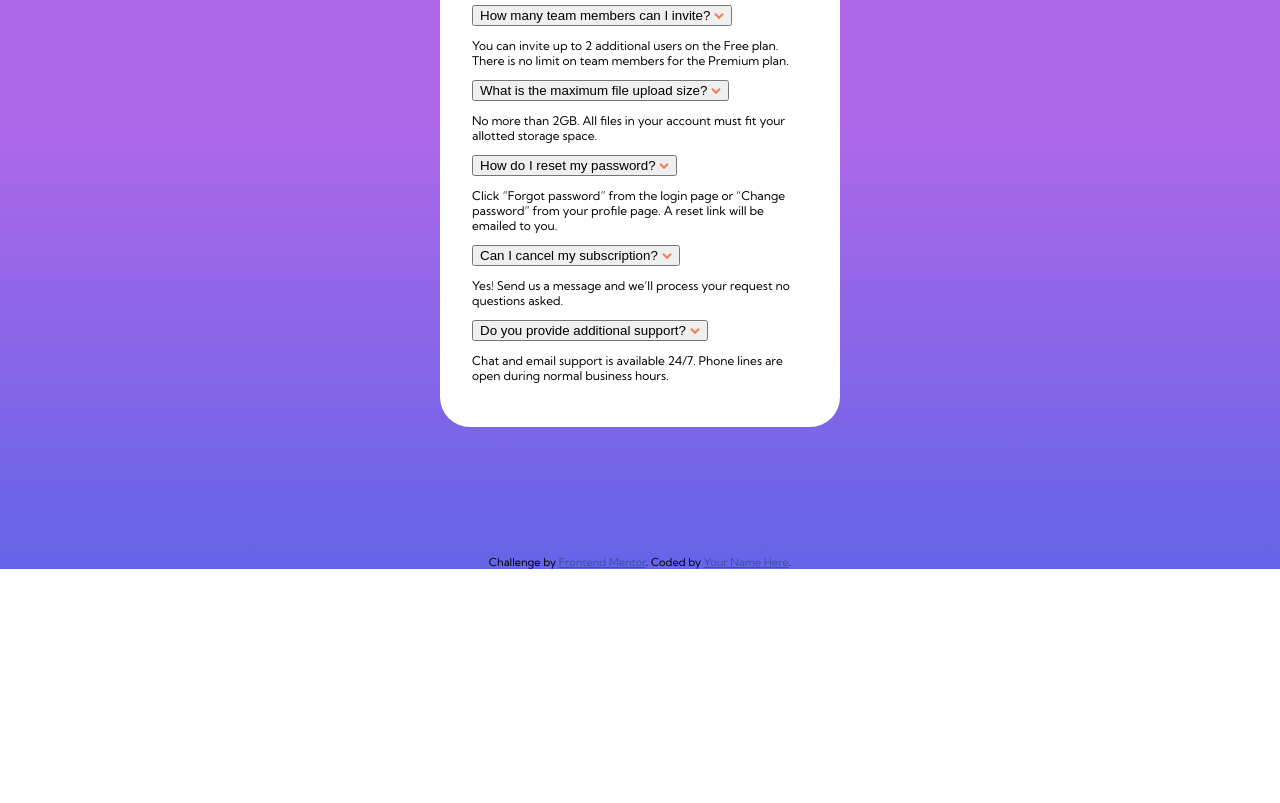
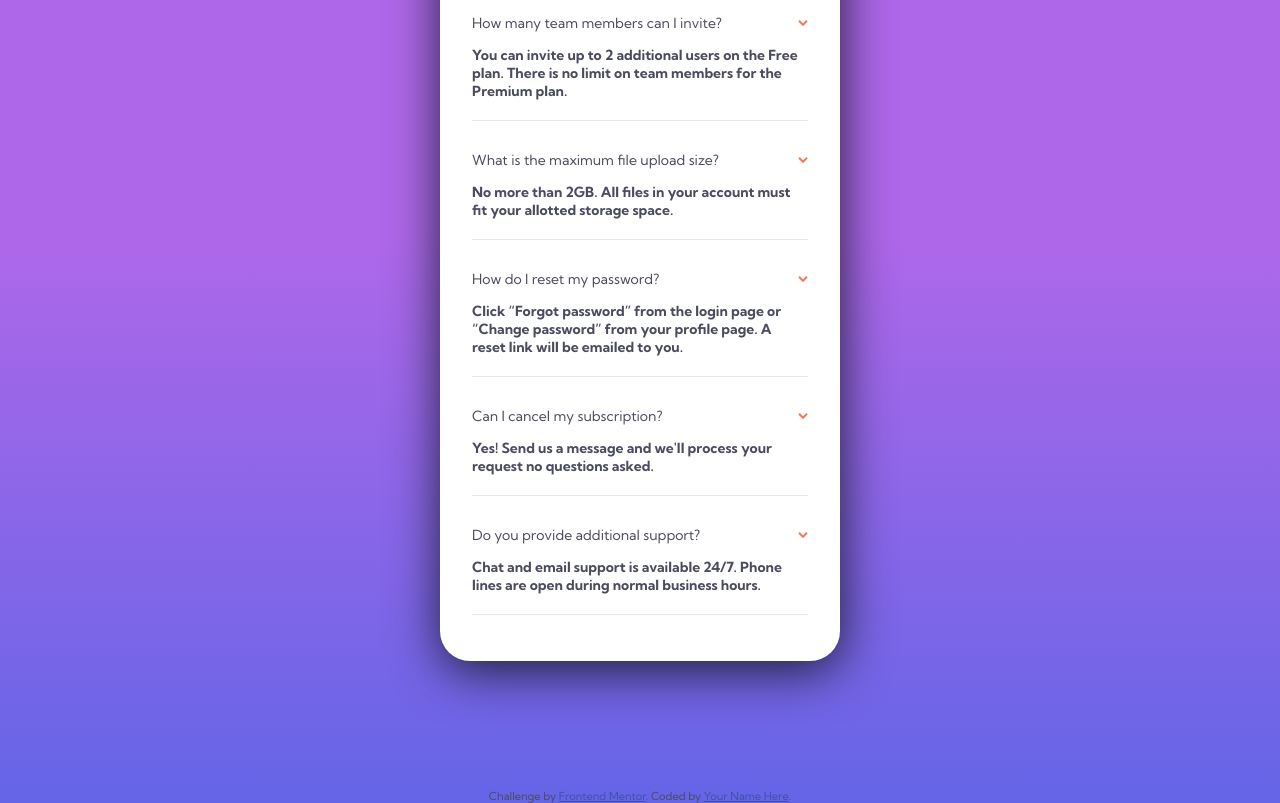
Before and after one commit to AlexdelCarmen/faq-component, a plain HTML site: page index.html in a window 1280 px wide. Shown: the part 336-1139 px from the top of the page. Before the commit the page ends 905 px from the top, so only its background shows below. Drawn offline with Linux system fonts and the light colour scheme.

Commit message:
Style FAQ card, create data elements for JS.

```diff
--- a/index.html
+++ b/index.html
@@ -23,7 +23,6 @@
   <body>
     <div class="faq-container">
       <div class="faq-header">
-
         <img
           src="./images/illustration-woman-online-mobile.svg"
           alt="Woman standing in front of a computer screen"
@@ -49,11 +48,10 @@
           alt=""
           class="img-shadow-desktop"
         />
-
       </div>
       <div class="faq-text-container">
         <h1>FAQ</h1>
-        <button class="faq-question">
+        <button class="faq-question" data-code="1">
           How many team members can I invite?
           <img
             src="./images/icon-arrow-down.svg"
@@ -62,11 +60,11 @@
           />
         </button>
 
-        <p class="faq-answer">
+        <p class="faq-answer" id="1">
           You can invite up to 2 additional users on the Free plan. There is no
           limit on team members for the Premium plan.
         </p>
-        <button class="faq-question">
+        <button class="faq-question" data-code="2">
           What is the maximum file upload size?
           <img
             src="./images/icon-arrow-down.svg"
@@ -74,11 +72,11 @@
             class="faq-arrow"
           />
         </button>
-        <p class="faq-answer">
+        <p class="faq-answer" id="2">
           No more than 2GB. All files in your account must fit your allotted
           storage space.
         </p>
-        <button class="faq-question">
+        <button class="faq-question" data-code="3">
           How do I reset my password?
           <img
             src="./images/icon-arrow-down.svg"
@@ -86,11 +84,11 @@
             class="faq-arrow"
           />
         </button>
-        <p class="faq-answer">
+        <p class="faq-answer" id="3">
           Click “Forgot password” from the login page or “Change password” from
           your profile page. A reset link will be emailed to you.
         </p>
-        <button class="faq-question">
+        <button class="faq-question" data-code="4">
           Can I cancel my subscription?
           <img
             src="./images/icon-arrow-down.svg"
@@ -98,11 +96,11 @@
             class="faq-arrow"
           />
         </button>
-        <p class="faq-answer">
-          Yes! Send us a message and we’ll process your request no questions
+        <p class="faq-answer" id="4">
+          Yes! Send us a message and we'll process your request no questions
           asked.
         </p>
-        <button class="faq-question">
+        <button class="faq-question" data-code="5">
           Do you provide additional support?
           <img
             src="./images/icon-arrow-down.svg"
@@ -110,7 +108,7 @@
             class="faq-arrow"
           />
         </button>
-        <p class="faq-answer">
+        <p class="faq-answer" id="5">
           Chat and email support is available 24/7. Phone lines are open during
           normal business hours.
         </p>
--- a/style.css
+++ b/style.css
@@ -13,7 +13,7 @@
   --light-color: #fff;
   --bg-gradient-1: hsl(273, 75%, 66%);
   --bg-gradient-2: hsl(240, 73%, 65%);
-  --para-size: 12px;
+  --para-size: 14px;
 }
 
 body {
@@ -25,7 +25,7 @@ body {
     var(--bg-gradient-2) 0,
     var(--bg-gradient-1) 50%
   );
-
+  color: var(--color-1);
   font-family: var(--main-font);
   font-size: var(--para-size);
 }
@@ -43,6 +43,7 @@ body {
   margin: 8rem auto;
   border-radius: 30px;
   padding: 2rem;
+  box-shadow: 1px 10px 50px var(--accent-1);
 }
 
 .faq-header {
@@ -72,6 +73,32 @@ h1 {
   font-size: 32px;
 }
 
+.faq-question {
+  font-size: var(--para-size);
+  font-family: var(--main-font);
+  border: none;
+  background-color: transparent;
+  width: 100%;
+  text-align: left;
+  display: flex;
+  justify-content: space-between;
+  align-items: center;
+  cursor: pointer;
+  color: var(--color-1);
+  padding: 0;
+  margin-top: 30px;
+}
+
+.faq-question:hover {
+  color: var(--accent-2);
+}
+
+.faq-answer {
+  padding: 0 0 20px 0;
+  border-bottom: solid 1px var(--divider-color);
+  font-weight: var(--bold);
+}
+
 .attribution {
   font-size: 11px;
   text-align: center;
```
Lines whose indentation alone changed are shown as unchanged.
